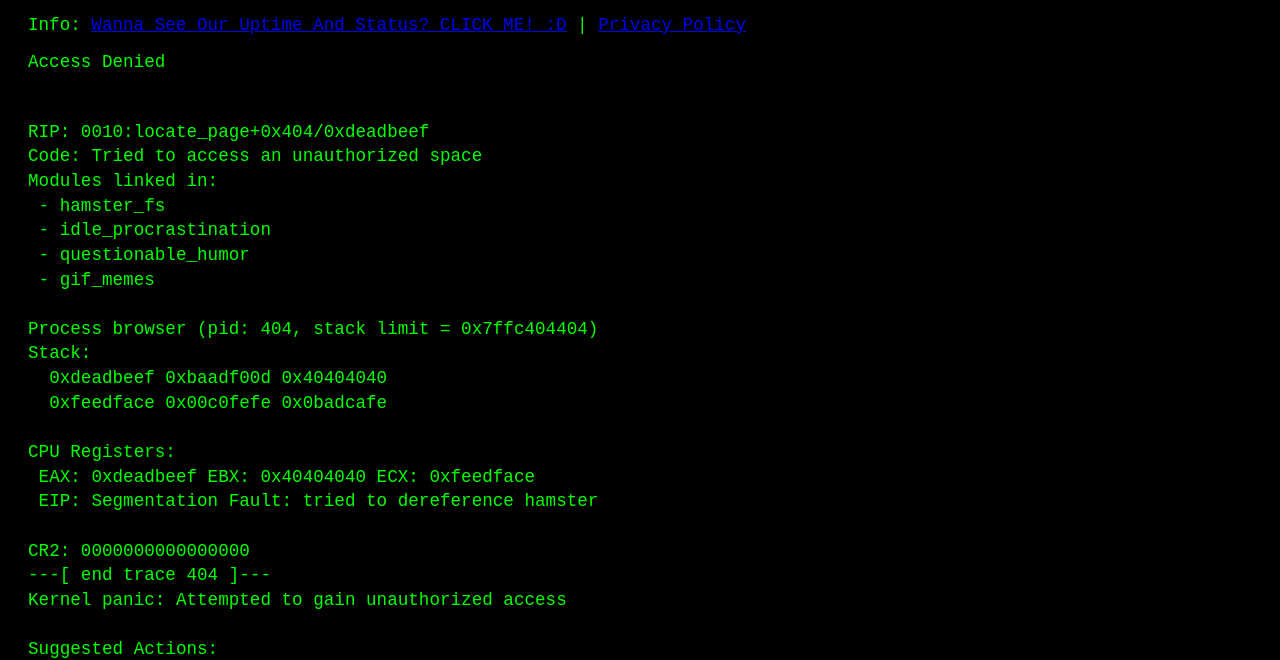
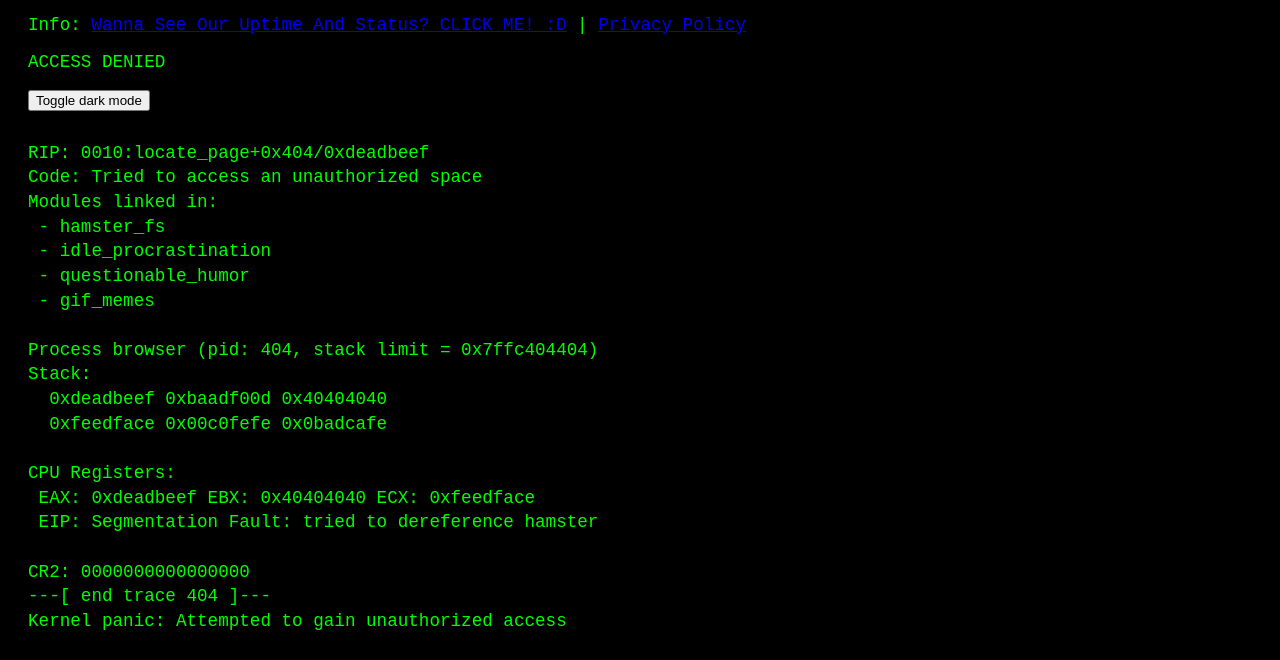
Before and after one commit to AngelGonePro/angelgonepro.github.io, a website: page index.html in a window 1280 px wide. Shown: the part 138-798 px from the top of the page. Drawn offline with Linux system fonts and the light colour scheme.

Commit message:
Update index.html

```diff
--- a/index.html
+++ b/index.html
@@ -27,7 +27,16 @@ body {
     </div>
 </footer>
 
-<p>Access Denied</p>
+<p>ACCESS DENIED</p>
+
+<button onclick="myFunction()">Toggle dark mode</button>
+
+<script>
+function myFunction() {
+   var element = document.body;
+   element.classList.toggle("dark-mode");
+}
+</script>
 
 <script>
   // Listen for any key press
```
